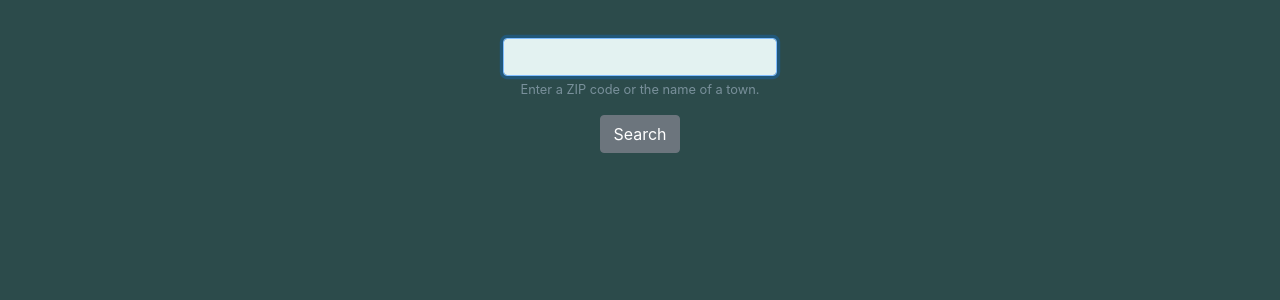
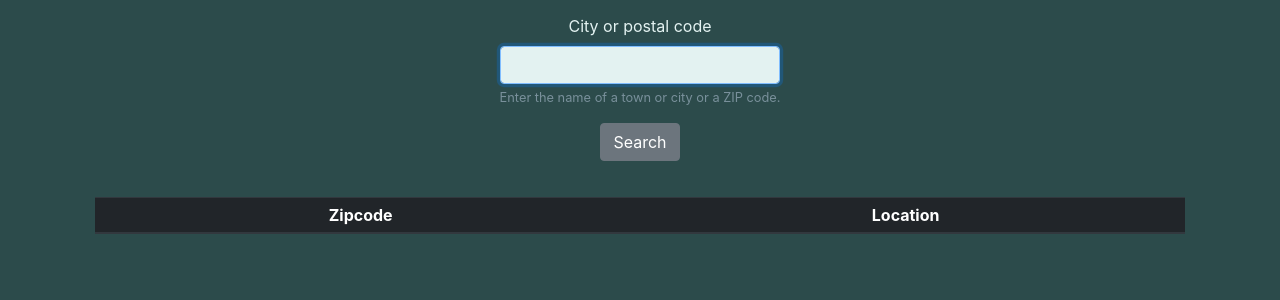
Before and after one commit to brleony/project1, a Flask app: page /search in a window 1280 px wide. Shown: the part 56-356 px from the top of the page. Run offline with Flask 2, Linux system fonts and the light colour scheme; lists and menus that the app fills with data are empty; some libraries are stand-ins or nearby versions.

Commit message:
Searching with zipcode works now

```diff
--- a/application.py
+++ b/application.py
@@ -35,8 +35,26 @@ def search():
         return render_template("search.html")
 
     query = request.form.get("query")
+    q = "%" + query + "%"
 
-    return render_template("search.html", query=query)
+    locations = db.execute("SELECT * FROM locations WHERE zipcode LIKE :q", {"q": q}).fetchall()
+
+    for location in locations:
+        print(location[2])
+
+    return render_template("search.html", query=query, locations=locations)
+
+@app.route("/location", methods=["GET"])
+def location():
+    """Display information about a location."""
+
+    location_id = request.args.get("location_id")
+
+    location = db.execute("SELECT * FROM locations WHERE location_id = :location_id", {"location_id": location_id}).fetchone()
+
+    print(location)
+
+    return render_template("location.html", location=location)
 
 
 @app.route("/login", methods=["GET", "POST"])
@@ -78,7 +96,7 @@ def login():
 
     # Redirect user to home page.
     flash("Welcome back, " + rows[0][3] + "!")
-    return redirect(url_for("index"))
+    return redirect(url_for("search"))
 
 
 @app.route("/logout")
--- a/templates/search.html
+++ b/templates/search.html
@@ -14,10 +14,10 @@
                     <form action="{{ url_for('search') }}" method="post">
                         <fieldset>
                             <div class="form-group">
-                                <label for="query"></label>
+                                <label for="query">City or postal code</label>
                                 <input autocomplete="off" autofocus class="form-control" name="query" id="query" type="text"/>
                                 <small id="query_help" class="form-text text-muted">
-                                    Enter a ZIP code or the name of a town.
+                                    Enter the name of a town or city or a ZIP code.
                                 </small>
                             </div>
                             <div class="form-group">
@@ -30,5 +30,23 @@
                     {% endif %}
                 </div>
             </div>
+            <div class="row">
+                <div class="col">
+                    <table class="table table-sm">
+                        <thead class="thead-dark">
+                            <th scope="col">Zipcode</th>
+                            <th scope="col">Location</th>
+                        </thead>
+                        <tbody>
+                        {% for location in locations %}
+                            <tr>
+                                <td>{{ location.zipcode }}</td>
+                                <td><a href="{{ url_for('location', location_id=location.location_id) }}">{{ location.locationname_id }}</a></td>
+                            </tr>
+                        {% endfor %}
+                        </tbody>
+                    </table>
+                </div>
+            </div>
     </div>
 {% endblock %}
```
Also changed, not shown: templates/location.html (added, +15 -0 lines).
